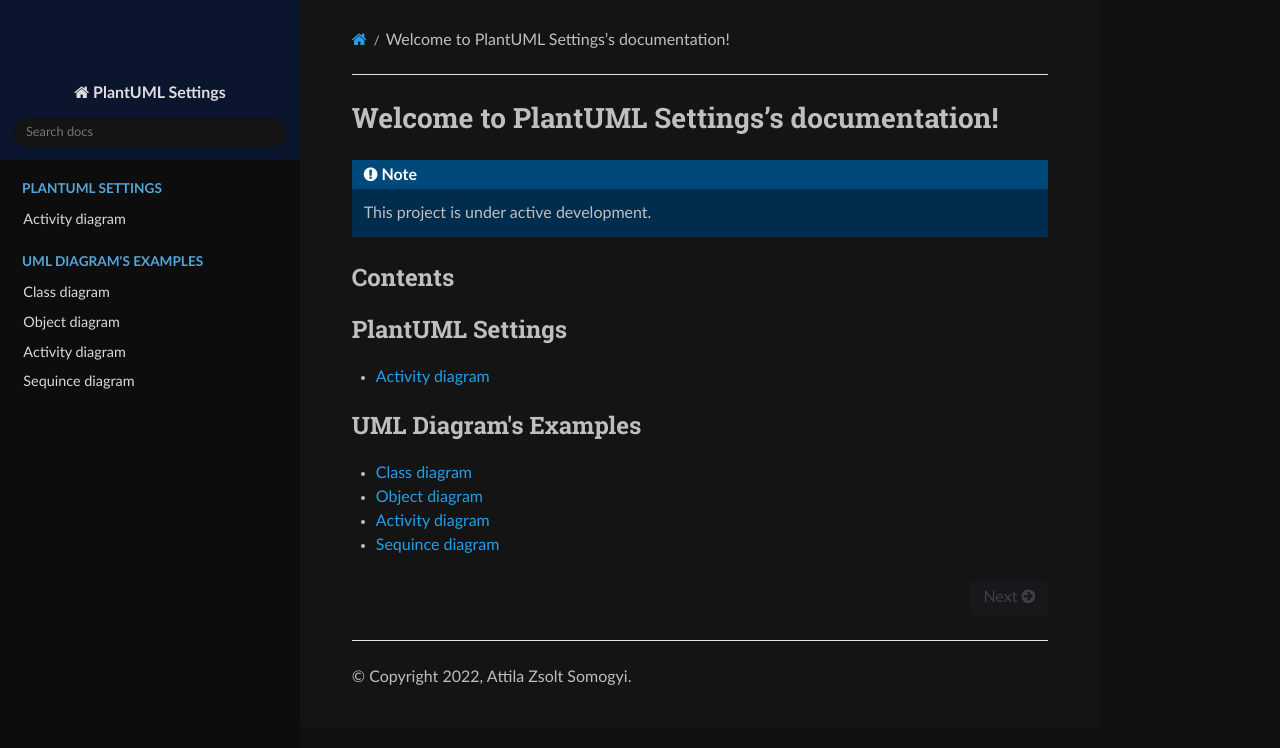
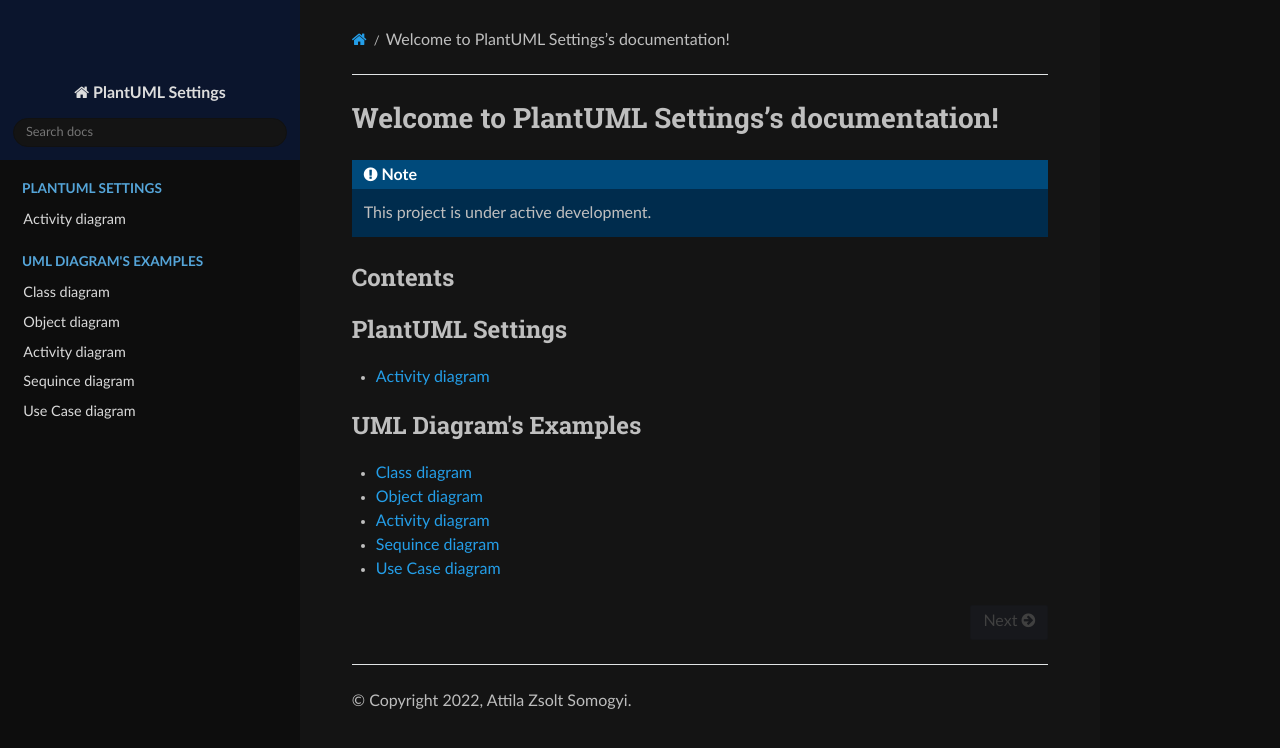
Before and after one commit to attilasomogyi/plantuml-settings, a Sphinx documentation site: the page built from docs/source/index.rst, in a window 1280 px wide. Shown: the top 748 px of the page. Built offline with Sphinx 7.4.7 and the Read the Docs theme 2.0.0, drawn with Linux system fonts in a browser that asks for light colours.

Commit message:
docs: add use case diagram

```diff
--- a/docs/source/index.rst
+++ b/docs/source/index.rst
@@ -20,3 +20,4 @@
    object-diagram
    activity-diagram
    sequince-diagram
+   use-case-diagram
```
